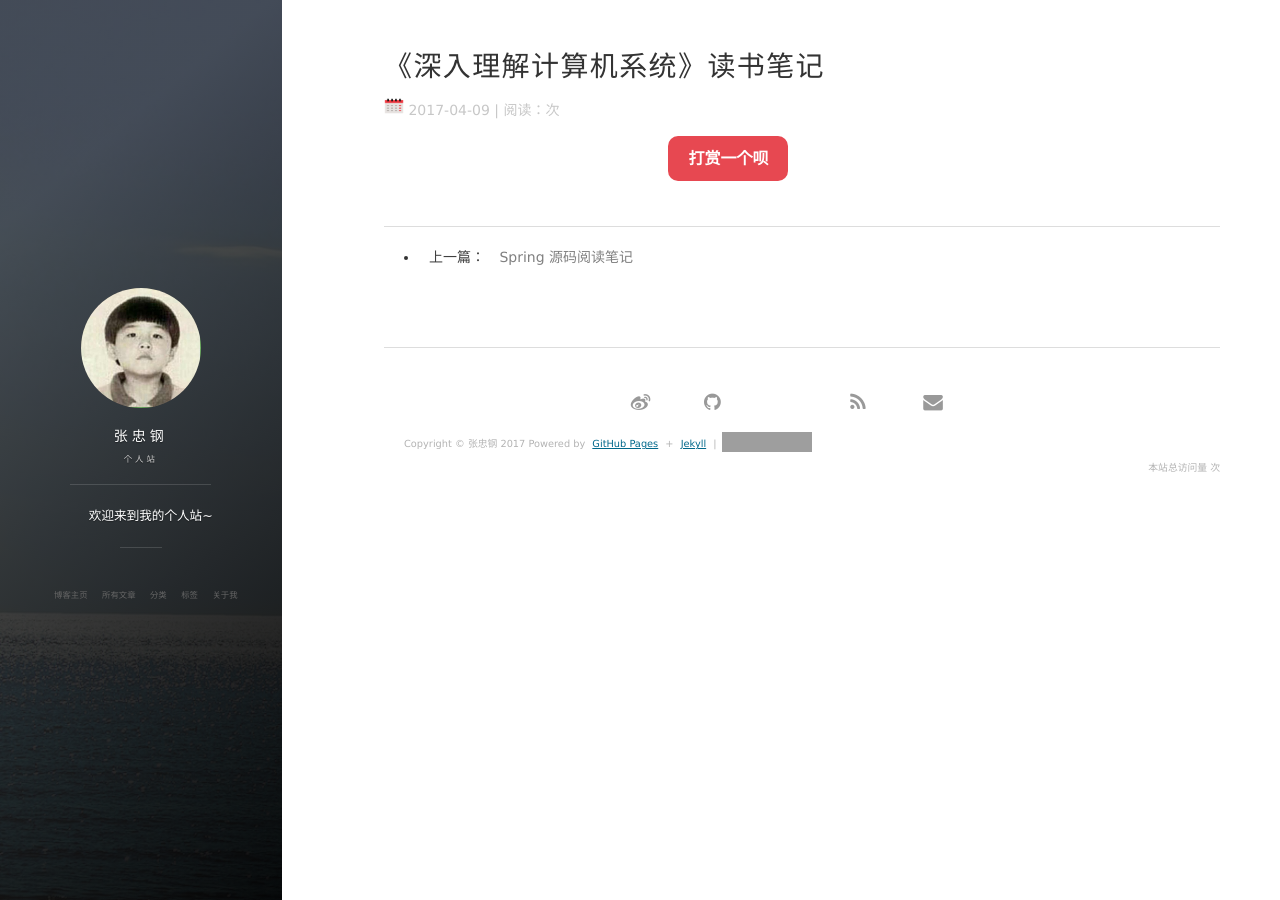
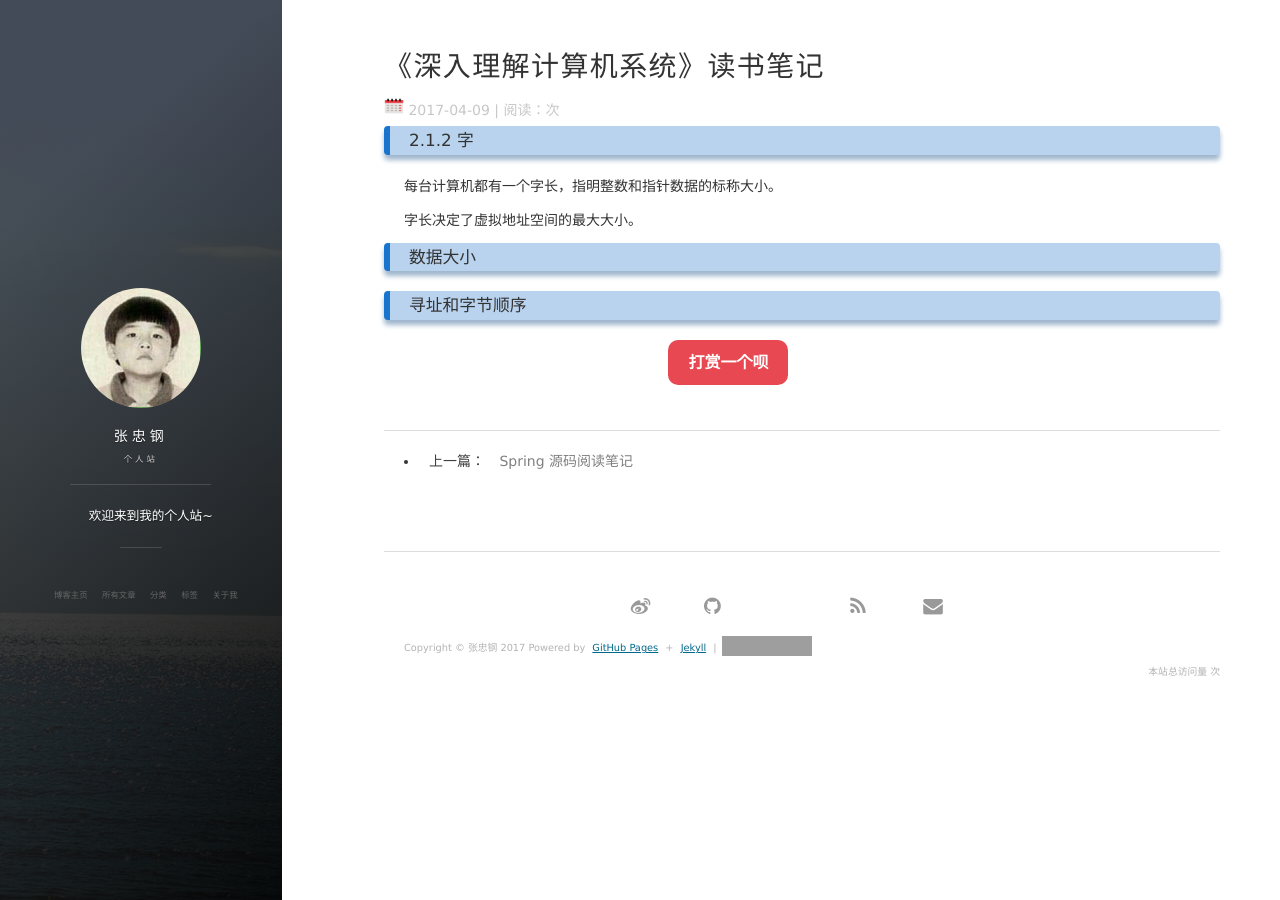
Before and after one commit to zhzhgang/zhzhgang.github.io, a Jekyll site: the page built from _posts/2017-04-09-ComputerSystemNotes.md, in a window 1280 px wide. Built offline with Jekyll 4.4.1, drawn with Linux system fonts in a browser that asks for light colours; nearby versions of some CDN libraries; comment, search, counter and statistics services are not loaded; grey boxes are pictures that could not be loaded.

Commit message:
Edit 2017-04-09-ComputerSystemNotes.md

```diff
--- a/_posts/2017-04-09-ComputerSystemNotes.md
+++ b/_posts/2017-04-09-ComputerSystemNotes.md
@@ -6,3 +6,17 @@ description: "《深入理解计算机系统》读书笔记"
 categories: [读书笔记]
 tags: [计算机系统]
 ---
+
+
+
+### 2.1.2 字
+
+每台计算机都有一个字长，指明整数和指针数据的标称大小。
+
+字长决定了虚拟地址空间的最大大小。
+
+### 数据大小
+
+
+
+### 寻址和字节顺序
```
